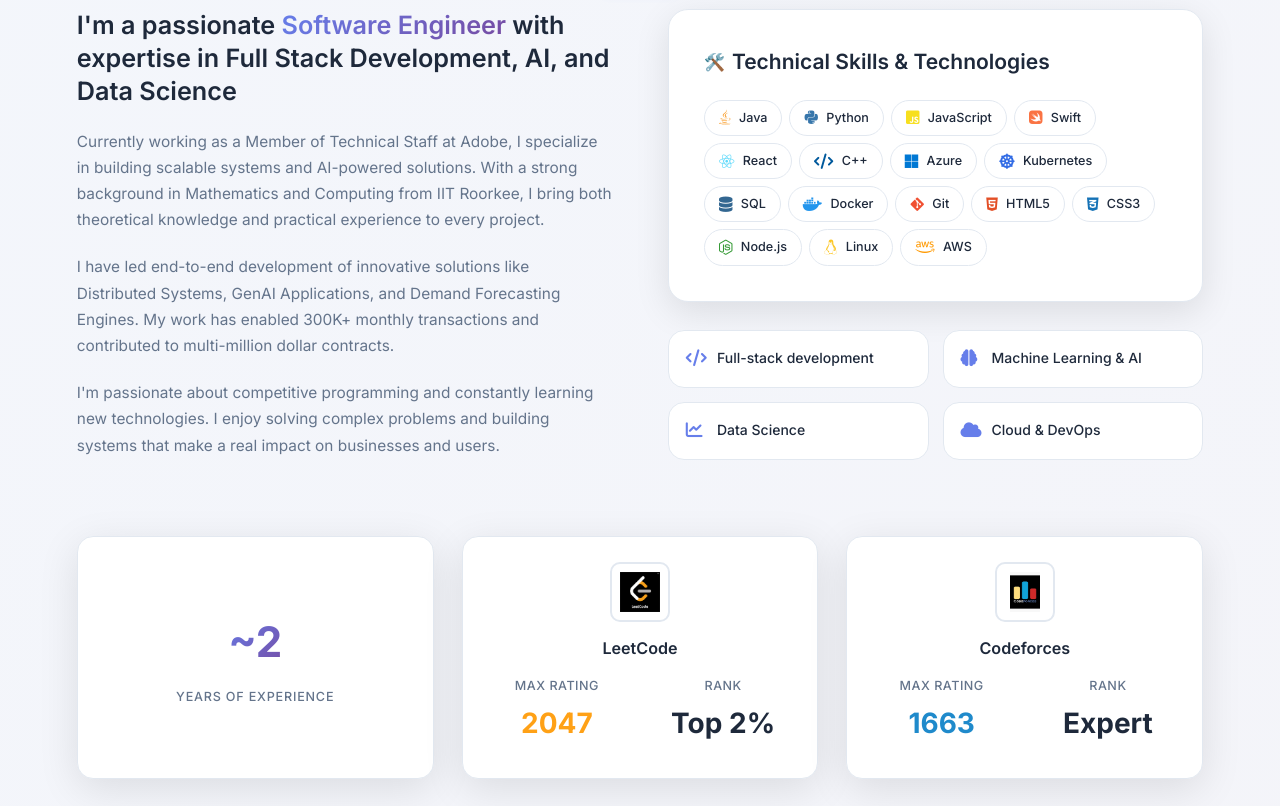
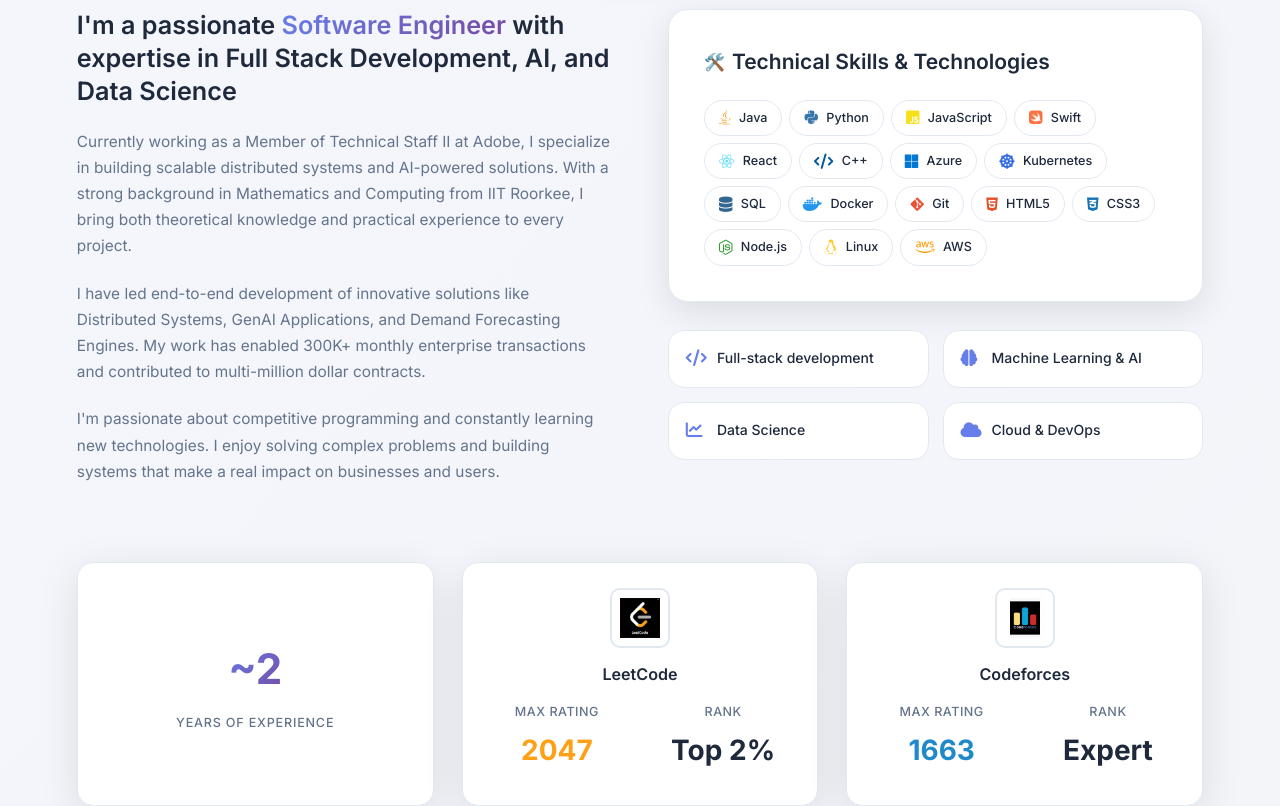
Before and after one commit to Manoj4689/personal-portfolio, a React (Create React App) app: page / in a window 1280 px wide. Shown: the part 920-1726 px from the top of the page. Built offline with nearby package versions, Linux system fonts and the light colour scheme; no server answers.

Commit message:
update to about

```diff
--- a/src/components/About.js
+++ b/src/components/About.js
@@ -56,14 +56,14 @@
                 I'm a passionate <span className="gradient-text">Software Engineer</span> with expertise in Full Stack Development, AI, and Data Science
               </h3>
               <p>
-                Currently working as a Member of Technical Staff at Adobe, I specialize in building scalable
-                systems and AI-powered solutions. With a strong background in Mathematics and Computing from
+                Currently working as a Member of Technical Staff II at Adobe, I specialize in building scalable
+                distributed systems and AI-powered solutions. With a strong background in Mathematics and Computing from
                 IIT Roorkee, I bring both theoretical knowledge and practical experience to every project.
               </p>
               <p>
                 I have led end-to-end development of innovative solutions like Distributed Systems, GenAI
                 Applications, and Demand Forecasting Engines. My work has enabled 300K+ monthly
-                transactions and contributed to multi-million dollar contracts.
+                enterprise transactions and contributed to multi-million dollar contracts.
               </p>
               <p>
                 I'm passionate about competitive programming and constantly
```
